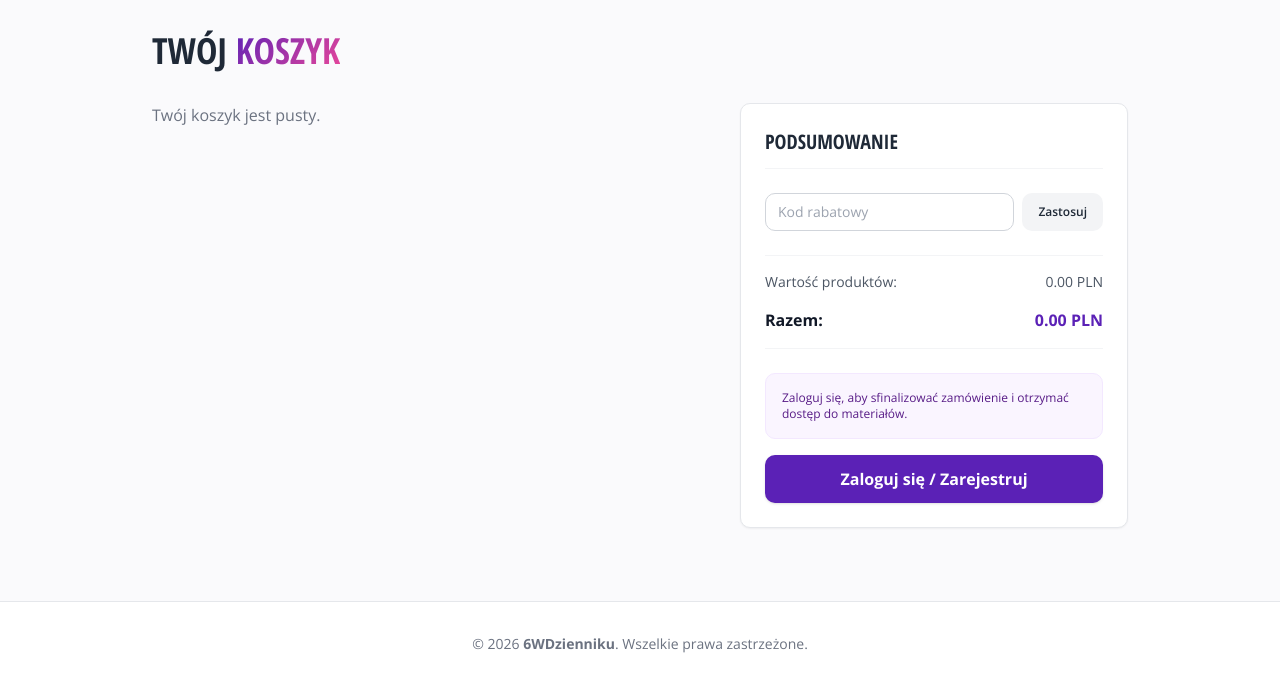
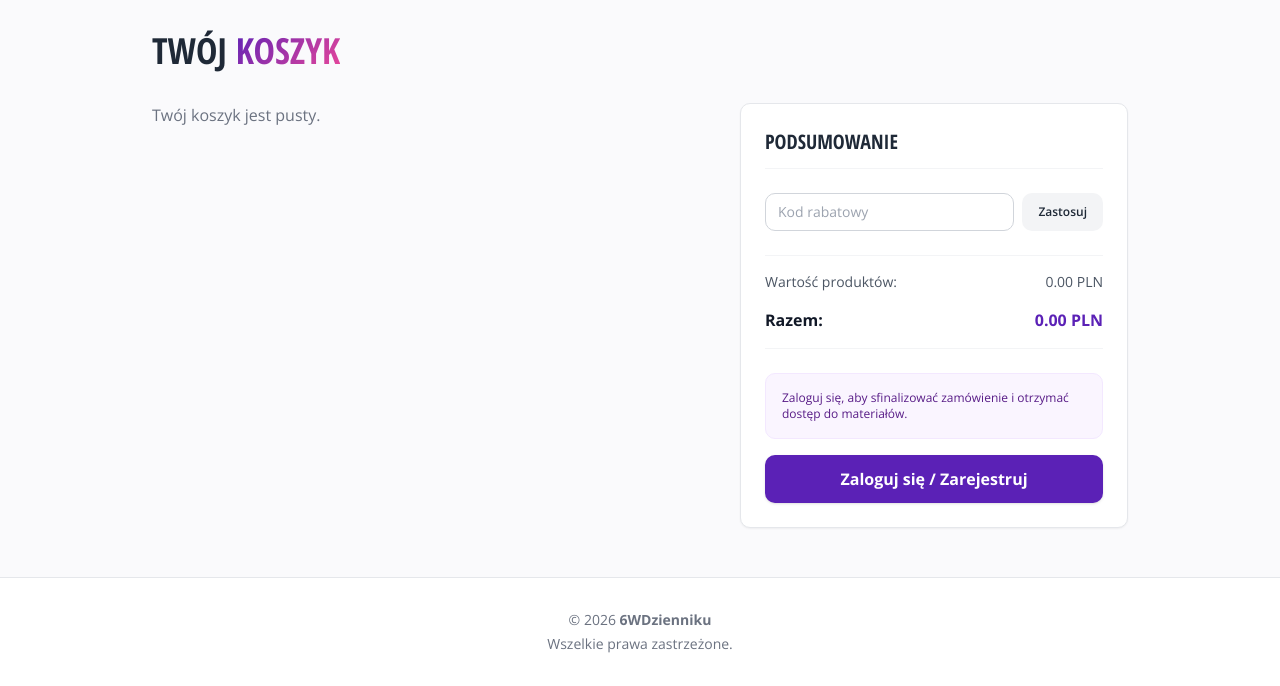
Before and after one commit to o5k4rsolutions/6wdzienniku, a plain HTML site: page koszyk/index.html in a window 1280 px wide. Shown: the part 114-800 px from the top of the page. Drawn offline with nearby package versions, Linux system fonts and the light colour scheme; a script that the page names is missing.

Commit message:
Update index.html

```diff
--- a/koszyk/index.html
+++ b/koszyk/index.html
@@ -97,7 +97,8 @@
 
     <footer class="bg-white border-t border-gray-200 py-8 text-center text-sm text-gray-500">
         <div class="max-w-6xl mx-auto px-4 space-y-1">
-            <p>© 2026 <b>6WDzienniku</b>. Wszelkie prawa zastrzeżone.</p>
+            <p>© 2026 <b>6WDzienniku</b></p>
+            <p>Wszelkie prawa zastrzeżone.</p>
         </div>
     </footer>
 
```
